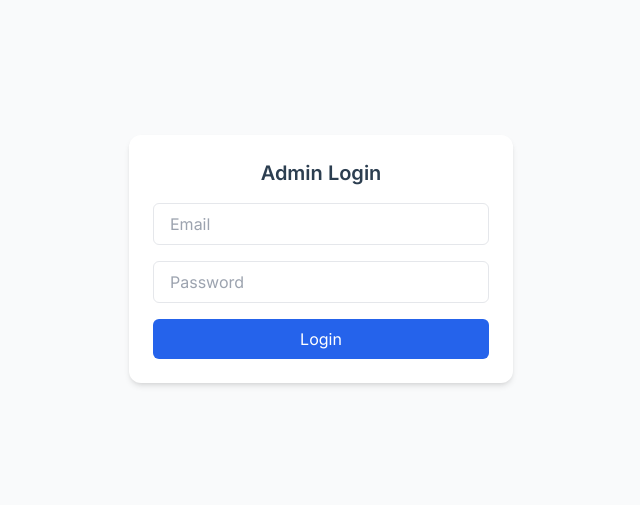
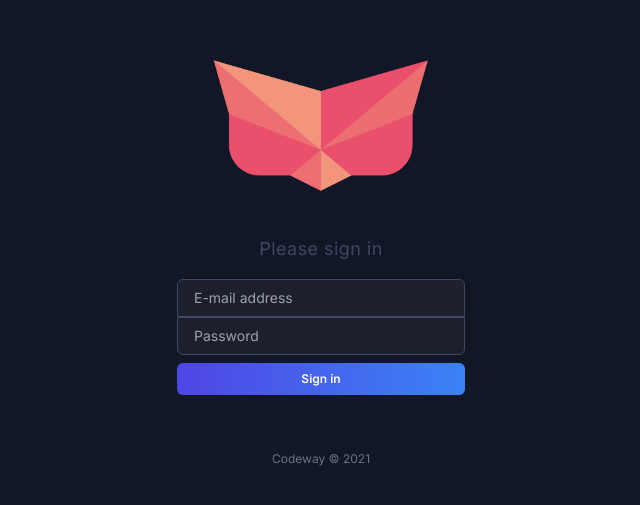
Before and after one commit to serayayakta/config-panel, a Vue app: page /signin in a window 1280 px wide. Shown: the part 141-646 px from the top of the page, without its empty margins (319-959 px from the left). Built offline with nearby package versions, Linux system fonts and the light colour scheme; no server answers.

Commit message:
style: signin view

```diff
--- a/src/App.vue
+++ b/src/App.vue
@@ -16,4 +16,11 @@ export default {
   text-align: center;
   color: #2c3e50;
 }
+
+input:-webkit-autofill {
+  box-shadow: 0 0 0px 1000px #1c1f2c inset !important;
+  -webkit-text-fill-color: #e5e7eb !important;
+  /* Tailwind's text-gray-200 */
+  transition: background-color 9999s ease-in-out 0s;
+}
 </style>
--- a/src/views/SignIn.vue
+++ b/src/views/SignIn.vue
@@ -1,16 +1,36 @@
 <template>
-    <div class="min-h-screen flex items-center justify-center px-4 bg-gray-50">
-        <form @submit.prevent="signIn" class="w-full max-w-sm bg-white p-6 rounded-xl shadow-md space-y-4">
-            <h2 class="text-xl font-semibold text-center">Admin Login</h2>
-            <input v-model="email" type="email" placeholder="Email" class="w-full px-4 py-2 border rounded-md"
-                required />
-            <input v-model="password" type="password" placeholder="Password" class="w-full px-4 py-2 border rounded-md"
-                required />
-            <button type="submit" class="w-full bg-blue-600 hover:bg-blue-700 text-white py-2 px-4 rounded-md">
-                Login
-            </button>
-            <p v-if="error" class="text-red-500 text-sm text-center">{{ error }}</p>
-        </form>
+    <div class="min-h-screen flex flex-col items-center justify-center bg-[#121727] text-gray-500 font-inter px-4">
+
+        <!-- Logo -->
+        <div class="flex justify-center">
+            <img src="/icon.png" alt="Logo" class="h-36" />
+        </div>
+
+        <!-- Title -->
+        <h2 class="text-center text-lg text-[#404664] tracking-wide mt-10">Please sign in</h2>
+
+        <!-- Email -->
+        <input v-model="email" type="email" placeholder="E-mail address"
+            class="w-72 px-4 py-2 mt-4 rounded-t-md !bg-[#1c1f2c] text-gray-200 border border-[#404664] focus:border-[#e34bc7] text-sm placeholder-gray-400 focus:outline-none"
+            required />
+
+        <!-- Password -->
+        <input v-model="password" type="password" placeholder="Password" @keyup.enter="signIn"
+            class="w-72 px-4 py-2 rounded-b-md !bg-[#1c1f2c] border border-[#404664] focus:border-[#e34bc7] text-sm placeholder-gray-400 focus:outline-none"
+            required />
+
+        <!-- Button -->
+        <button @click="signIn"
+            class="w-72 mt-2 bg-gradient-to-r from-[#4f46e5] to-[#3b82f6] hover:opacity-90 text-white font-semibold py-2 rounded-md text-xs transition">
+            Sign in
+        </button>
+
+        <!-- Error -->
+        <p v-if="error" class="text-red-500 text-sm text-center">{{ error }}</p>
+
+        <!-- Footer -->
+        <p class="text-center text-xs text-gray-500 mt-14">Codeway © 2021</p>
+
     </div>
 </template>
 
@@ -33,12 +53,11 @@ const signIn = async () => {
         const token = await user.getIdToken();
 
         console.log("✅ Logged in UID:", user.uid);
-        console.log("🔐 Token:", token.slice(0, 20) + "..."); // for debugging
+        console.log("🔐 Token:", token.slice(0, 20) + "...");
 
         router.push('/');
     } catch (err) {
         error.value = "Invalid credentials";
     }
 };
-
 </script>
```
Also changed, not shown: src/assets/logo.png (deleted).
